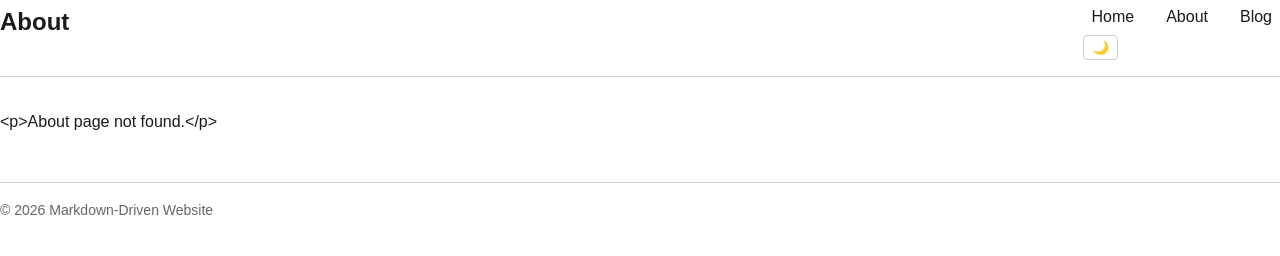
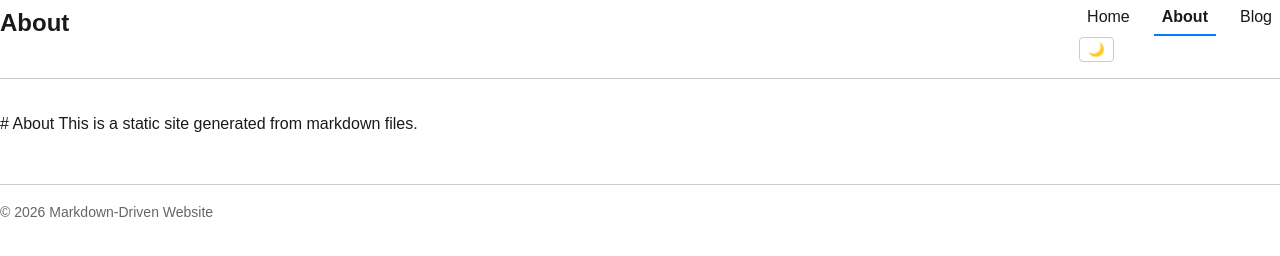
Before and after one commit to jeangilbertlouis/markdown-driven-website, an Astro site: page /about in a window 1280 px wide. Before the commit this address had no page. Built offline with nearby package versions, Linux system fonts and the light colour scheme; Astro itself is replaced by a stand-in of ours.

Commit message:
fix: use id instead of slug for content collections

```diff
--- a/src/pages/about.astro
+++ b/src/pages/about.astro
@@ -3,7 +3,7 @@ import { getCollection } from 'astro:content';
 
 const pages = await getCollection('pages');
 const navItems = await getCollection('nav');
-const aboutPage = pages.find(p => p.slug === 'about');
+const aboutPage = pages.find(p => p.id === 'about');
 ---
 
 <!doctype html>
@@ -63,7 +63,7 @@ const aboutPage = pages.find(p => p.slug === 'about');
 					{navItems
 						.sort((a, b) => (a.data.order ?? 0) - (b.data.order ?? 0))
 						.map(nav => {
-							const isActive = nav.slug === 'about';
+							const isActive = nav.id === 'about';
 							return <a href={nav.data.href} class={isActive ? 'active' : ''}>{nav.data.label}</a>;
 						})}
 				</nav>
```
